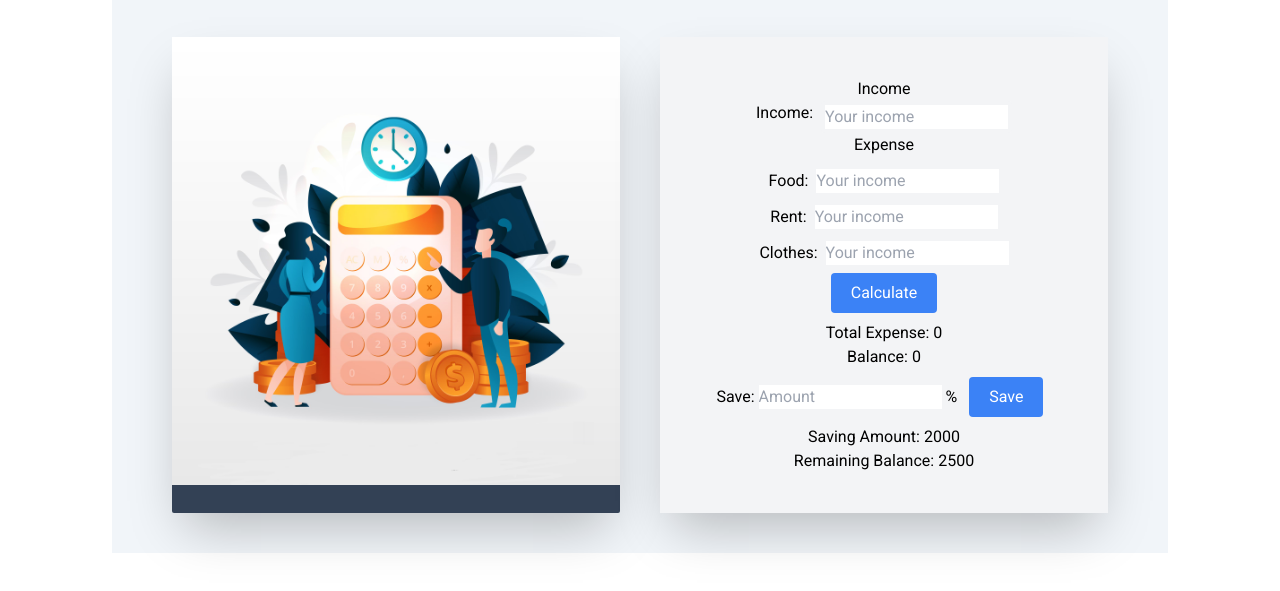
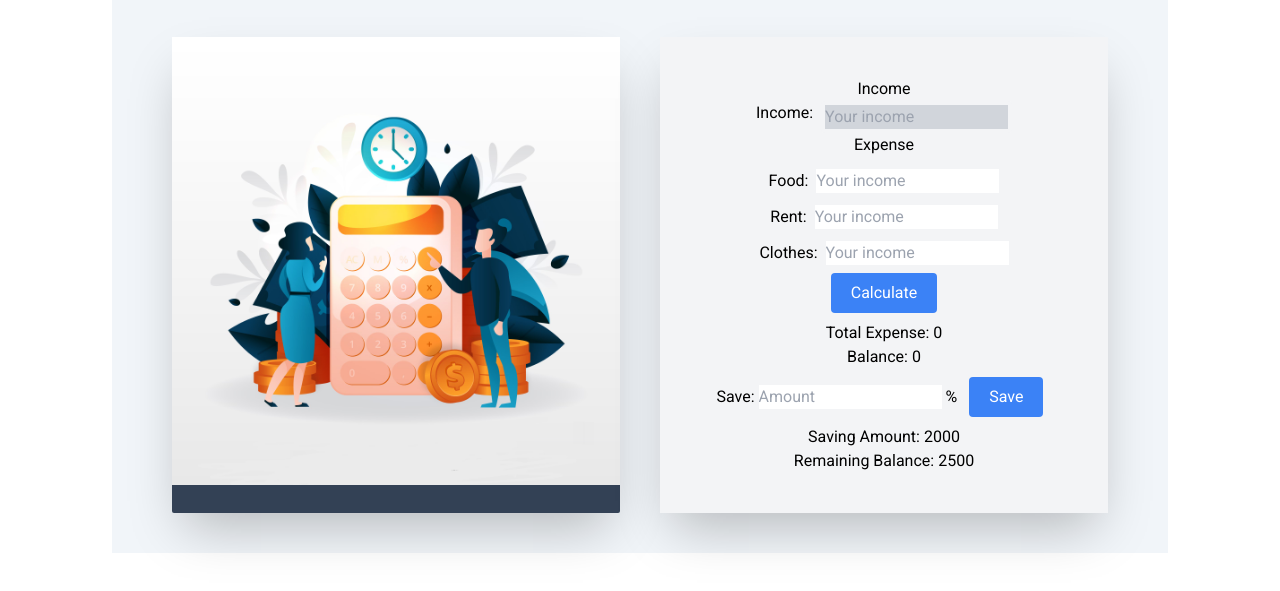
Before and after one commit to atmabdullaham/money-manager, a plain HTML site: page index.html in a window 1280 px wide. Shown: the part 83-674 px from the top of the page. Drawn offline with nearby package versions, Linux system fonts and the light colour scheme.

Commit message:
change the input bg white to gray-300

```diff
--- a/index.html
+++ b/index.html
@@ -71,7 +71,7 @@
               <div class="flex justify-center gap-2">
                 <h5>Income:</h5>
                 <input
-                  class="bg-white rounded border-gray-100 border-4"
+                  class="bg-gray-300 rounded border-gray-100 border-4"
                   type="number"
                   type="text"
                   placeholder="Your income"
```
